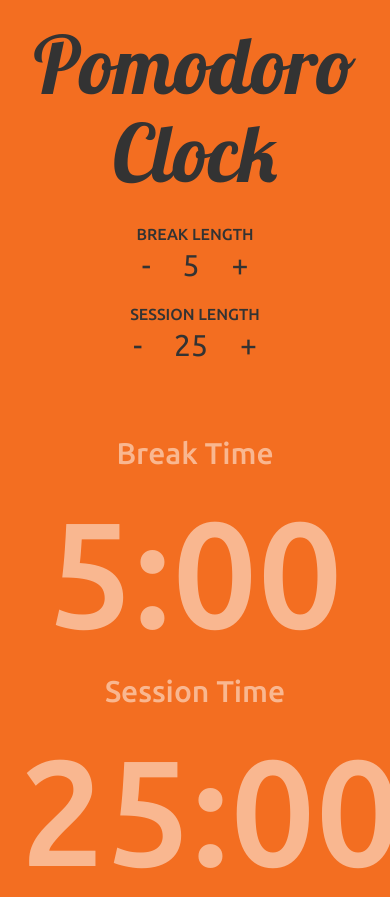
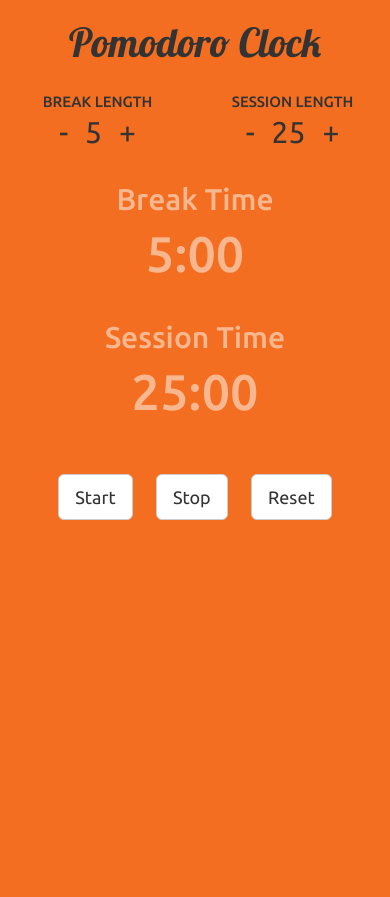
Before and after one commit to Thomas-Ko/pomodoro-clock, a plain HTML site: page index.html in a window 390 px wide. Shown: the top 897 px of the page. After the commit the page ends 844 px from the top, so only its background shows below. Drawn offline with nearby package versions, Linux system fonts and the light colour scheme.

Commit message:
Add media query

```diff
--- a/assets/stylesheets/main.css
+++ b/assets/stylesheets/main.css
@@ -1,6 +1,12 @@
 body {
 	background-color: #f36e21;
 	font-family: 'Ubuntu', sans-serif;
+
+	-webkit-user-select: none;  /* Chrome all / Safari all */
+  	-moz-user-select: none;     /* Firefox all */
+  	-ms-user-select: none;      /* IE 10+ */
+  	user-select: none;          /* Likely future */
+  	cursor: default;
 }
 
 h1 {
@@ -29,13 +35,15 @@ h1 {
 	padding-right:5px;
 	margin-right:20px;
 	margin-left:20px;
+	cursor: pointer;
 }
 
 #displayTimeContainer {
 	/*background-color: rgba(255,255,255,0.2);*/
 	padding: 20px;
-	margin-bottom:30px;
-	margin-top:30px;
+	margin-bottom:5px;
+	padding-bottom:15px;
+	margin-top:0px;
 	color: white;
 }
 
@@ -43,6 +51,7 @@ h1 {
 	margin: 0 auto;
 	text-align:center;
 	opacity:0.5;
+	padding:5px;
 }
 
 .display-time h3 {
@@ -60,3 +69,39 @@ h1 {
 	margin-left:10px;
 	margin-right:10px;
 }
+
+@media(max-width:500px) {
+	h1 {
+		font-size:40px;
+	}
+
+	.length-btn{
+		margin-right:5px;
+		margin-left:5px;
+	}
+
+	.display-time {
+		padding:20px;
+	}
+
+	.display-time h2 {
+		margin-top:0px;
+	}
+
+	.display-time h3 {
+		font-size:50px;
+		margin-bottom:0px;
+		margin-top:0px;
+		padding-top:0px;
+	}
+
+	.set-time h3 {
+		font-size:15px;
+	}
+
+	#displayTimeContainer {
+		padding-top: 10px;
+		margin-bottom:20px;
+		margin-top:0px;
+	}
+}
--- a/index.html
+++ b/index.html
@@ -42,14 +42,14 @@
 
       <div class="row" id="setTimeContainer">
 
-         <div class="col-md-6 set-time">
+         <div class="col-xs-6 set-time">
             <h3>Break Length</h3>
             <span class="length-btn" id="subtractBreakBtn">-</span>
             <span id="breakLength">0</span>
             <span class="length-btn" id="addBreakBtn">+</span>
          </div>
 
-         <div class="col-md-6 set-time">
+         <div class="col-xs-6 set-time">
             <h3>Session Length</h3>
             <span class="length-btn" id="subtractSessionBtn">-</span>
             <span id="sessionLength">0</span>
```
